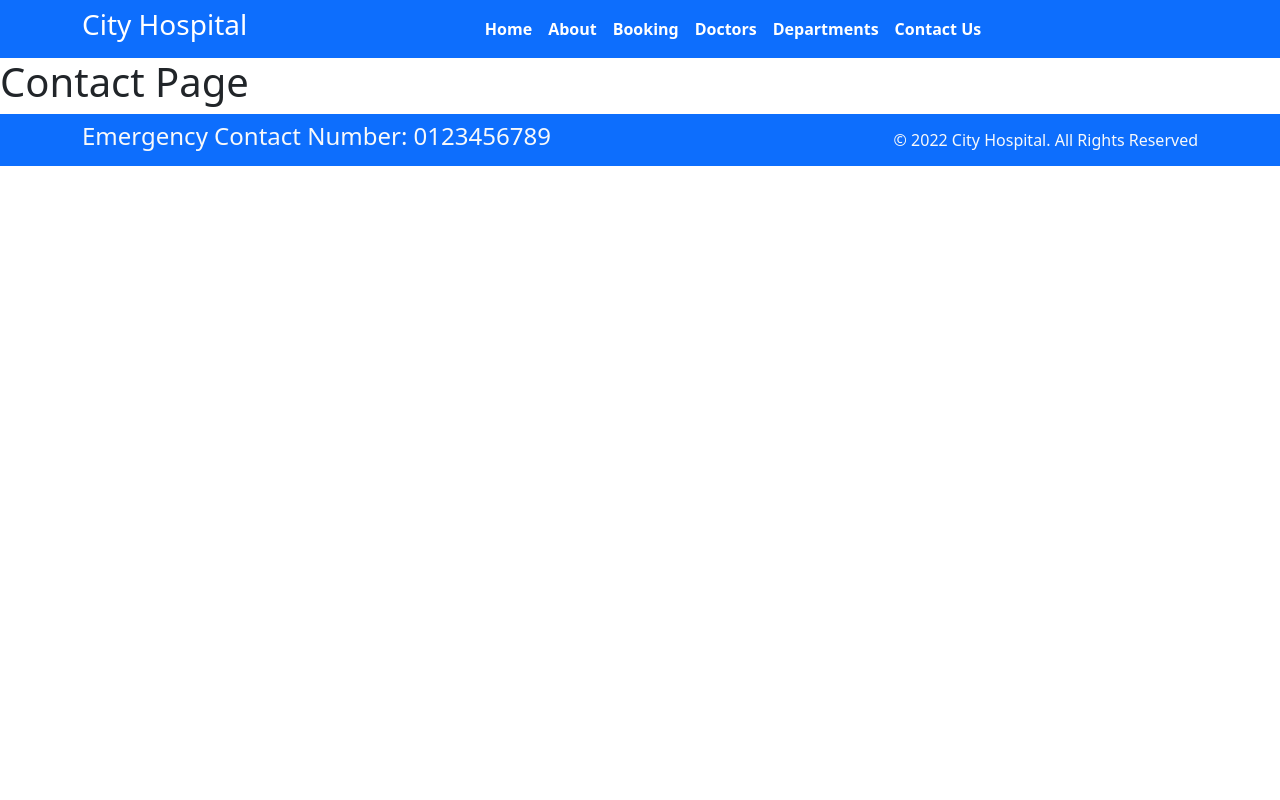
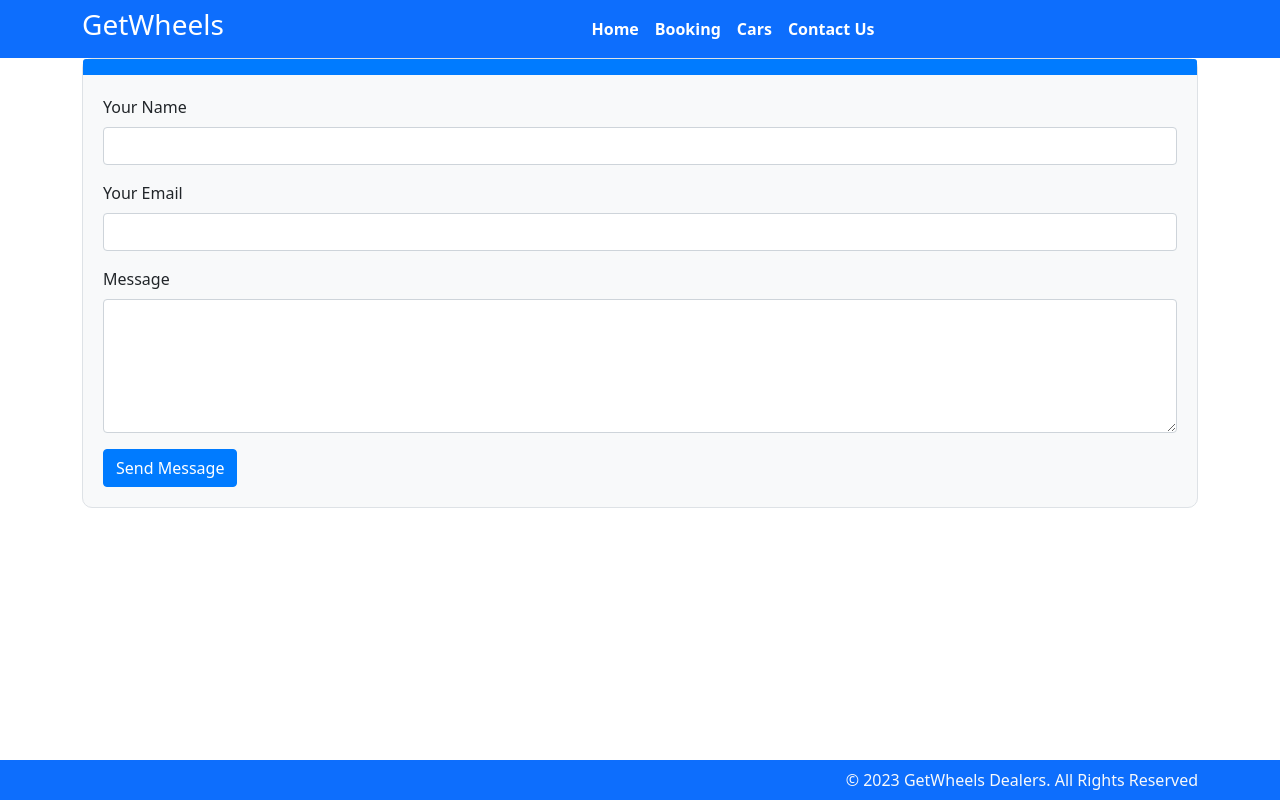
Before and after one commit to Meghaanil/rentalservice, a Django app: page /contact in a window 1280 px wide. Run offline with Django 4.2, Linux system fonts and the light colour scheme; some libraries are stand-ins or nearby versions.

Commit message:
first commit

```diff
--- a/templates/base.html
+++ b/templates/base.html
@@ -31,7 +31,7 @@
     <nav class="navbar bg-primary navbar-expand-md ">
       <div class="container">
         <div class="col-2 text-left pl-md-0">
-          <h3 class="text-white"> City Hospital </h3>
+          <h3 class="text-white"> GetWheels </h3>
         </div>
 
         <div
@@ -40,18 +40,14 @@
             <li class="nav-item active">
               <a class="nav-link text-white" href="{% url 'home' %}">Home </a>
             </li>
-            <li class="nav-item">
-              <a class="nav-link text-white" href="{% url 'about' %}">About</a>
-            </li>
+
             <li class="nav-item">
               <a class="nav-link text-white" href="{% url 'booking' %}">Booking</a>
             </li>
             <li class="nav-item">
-              <a class="nav-link text-white" href="{% url 'doctors' %}">Doctors</a>
+              <a class="nav-link text-white" href="{% url 'doctors' %}">Cars</a>
             </li>
-			 <li class="nav-item">
-              <a class="nav-link text-white" href="{% url 'department' %}">Departments</a>
-            </li>
+
             <li class="nav-item">
               <a class="nav-link text-white" href="{% url 'contact' %}">Contact Us</a>
             </li>
@@ -70,14 +66,14 @@
 
 
     <section class="">
-      <footer class="pt-2 pb-2  bg-primary text-light">
+      <footer class="pt-2 pb-2  bg-primary text-light fixed-bottom">
         <div class="container">
             <div class="row align-items-center">
             <div class="col-12 col-md-8">
-              <h4>Emergency Contact Number: 0123456789</h4>
+
             </div>
             <div class="col-12 col-md-4 mt-4 mt-md-0 text-center text-md-end">
-              © 2022 City Hospital. All Rights Reserved
+              © 2023 GetWheels Dealers. All Rights Reserved
             </div>
           </div>
         </div>
--- a/templates/contact.html
+++ b/templates/contact.html
@@ -1,3 +1,71 @@
-{% extends 'base.html'%}
-<title>{% block title%}Contact{% endblock %}</title>
-{% block content%}<h1>Contact Page</h1>{% endblock %}
+{% extends 'base.html' %}
+{% load static %}
+
+{% block title %}Contact{% endblock %}
+
+{% block content %}
+<style>
+  .card {
+    background-color: #f8f9fa;
+    border-color: #dee2e6;
+    border-width: 1px;
+    border-radius: 10px;
+  }
+
+  .card-header {
+    background-color: #007bff;
+    color: #fff;
+    border-bottom: none;
+    border-top-left-radius: 10px;
+    border-top-right-radius: 10px;
+  }
+
+  .card-title {
+    margin-bottom: 0;
+  }
+
+  .card-body {
+    padding: 20px;
+  }
+
+  .form-control:focus {
+    border-color: #80bdff;
+    box-shadow: 0 0 0 0.2rem rgba(0, 123, 255, 0.25);
+  }
+
+  .btn-primary {
+    background-color: #007bff;
+    border-color: #007bff;
+  }
+
+  .btn-primary:hover {
+    background-color: #0069d9;
+    border-color: #0062cc;
+  }
+</style>
+
+<div class="container">
+  <div class="card">
+    <div class="card-header">
+      <h5 class="card-title"></h5>
+    </div>
+    <div class="card-body">
+      <form>
+        <div class="mb-3">
+          <label for="name" class="form-label">Your Name</label>
+          <input type="text" class="form-control" id="name" name="name" required>
+        </div>
+        <div class="mb-3">
+          <label for="email" class="form-label">Your Email</label>
+          <input type="email" class="form-control" id="email" name="email" required>
+        </div>
+        <div class="mb-3">
+          <label for="message" class="form-label">Message</label>
+          <textarea class="form-control" id="message" name="message" rows="5" required></textarea>
+        </div>
+        <button type="submit" class="btn btn-primary">Send Message</button>
+      </form>
+    </div>
+  </div>
+</div>
+{% endblock %}
```
Also changed, not shown: README.md (added), db.sqlite3.
